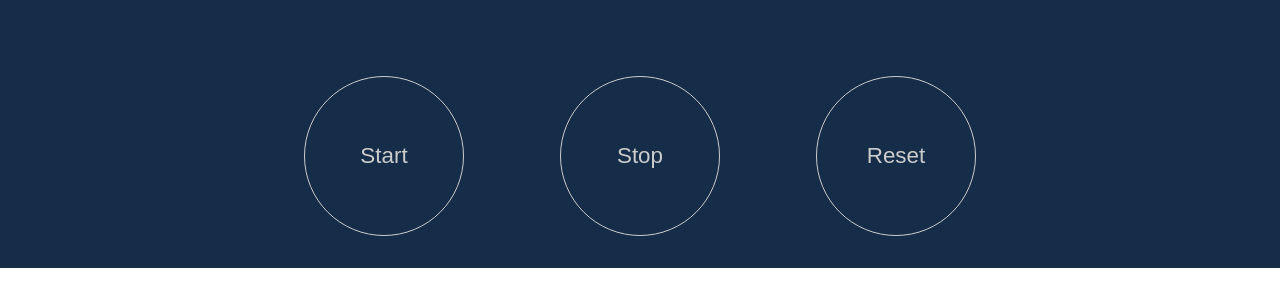
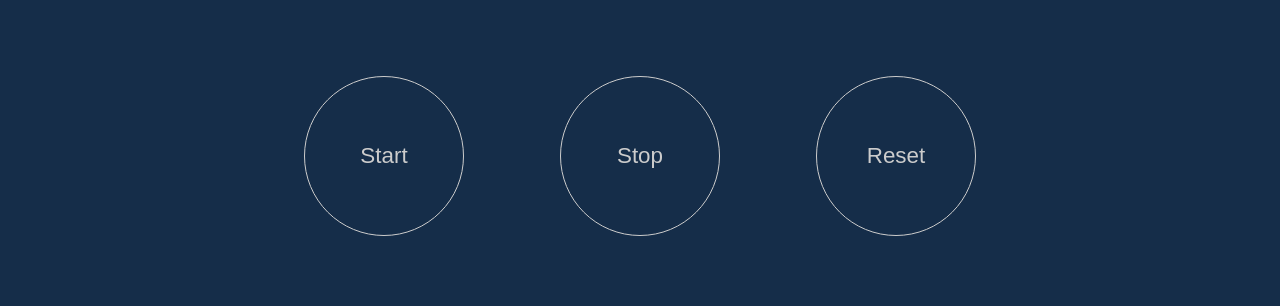
Before and after one commit to amirrezamahmoudzadeh/stopwatch, a plain HTML site: page index.html in a window 1280 px wide. Shown: the part 132-438 px from the top of the page. Drawn offline with Linux system fonts and the light colour scheme.

Commit message:
Update main.css

```diff
--- a/main.css
+++ b/main.css
@@ -19,7 +19,7 @@ input,select{vertical-align:middle}
 
 .outer{
     background-color: rgb(21, 45, 73);
-    height: 50vh;
+    height: 100vh;
     display: flex;
     flex-flow: column wrap;
     align-items: center;
```
